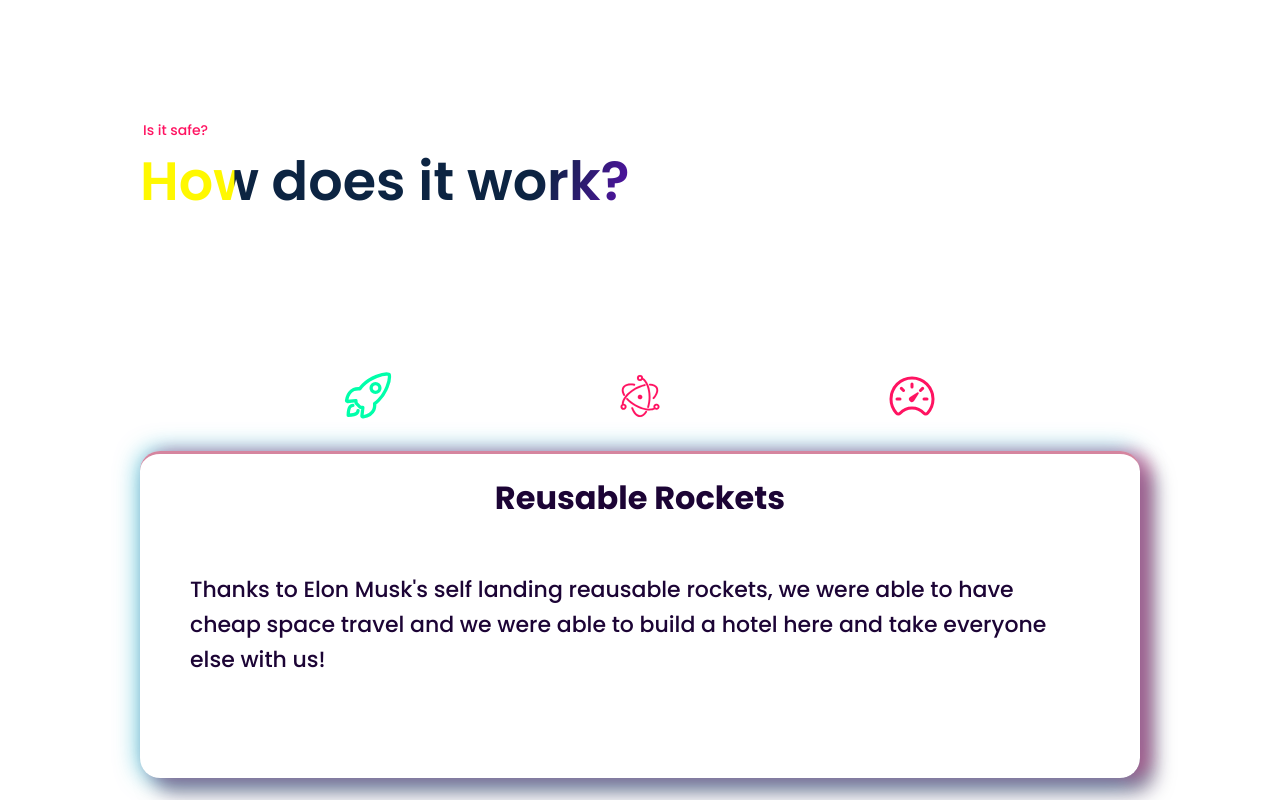
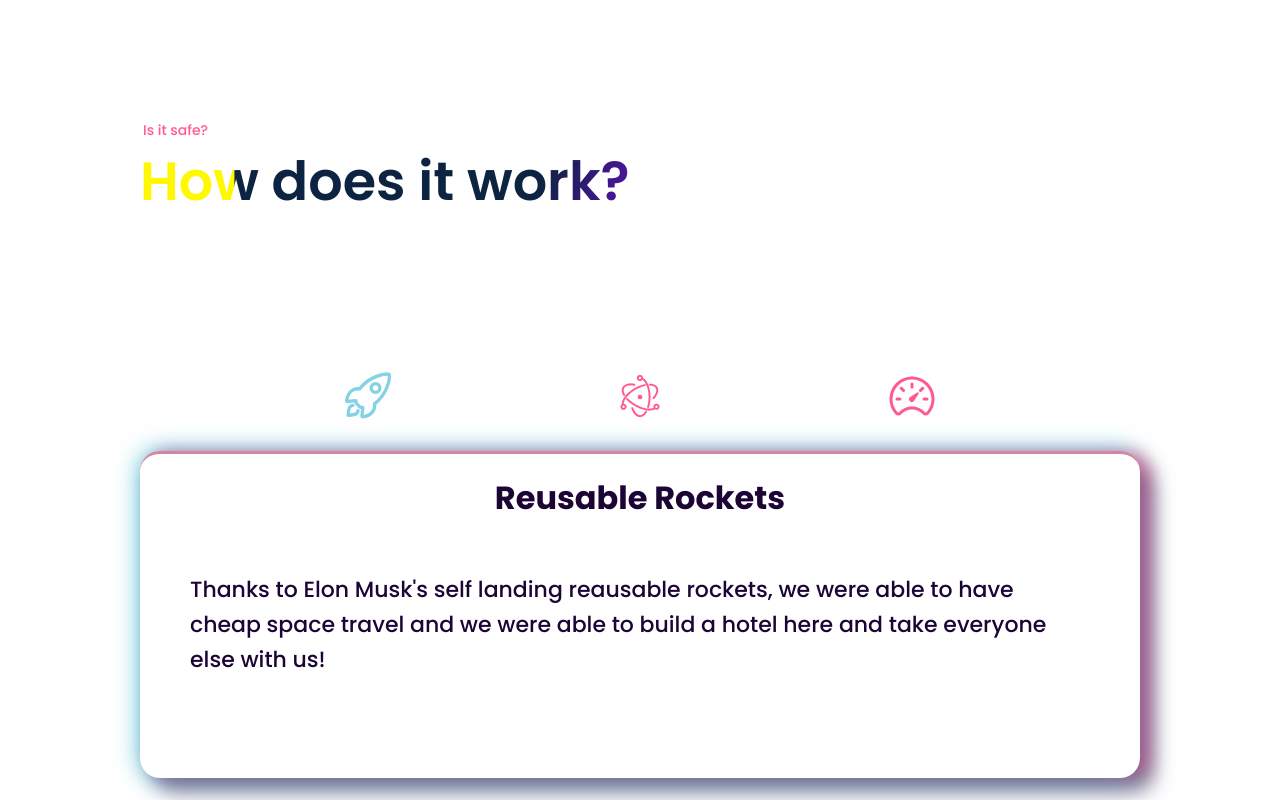
Before and after one commit to EnlightenedTop/OlimpusHotel, a plain HTML site: page index.html in a window 1280 px wide. Shown: the part 880-1680 px from the top of the page. Drawn offline with nearby package versions, Linux system fonts and the light colour scheme.

Commit message:
Add files via upload
again small design changes , i hope it looks more pleasing to the eye now , it sure does for me xo

```diff
--- a/style.css
+++ b/style.css
@@ -281,7 +281,7 @@ sticky nav ***************************************
   border: none;
   font-size: 4.8rem;
   margin-bottom: 2rem;
-  color: #ff1361;
+  color: rgba(255, 19, 97, 0.7);
   transition: all 0.3s;
   cursor: pointer;
   text-align: center;
@@ -289,10 +289,10 @@ sticky nav ***************************************
 .btn-features:hover,
 .btn-features:active {
   background-color: transparent;
-  color: #0fa;
+  color: rgba(10, 166, 201, 0.4);
 }
 .btn-active {
-  color: #0fa;
+  color: rgba(10, 166, 201, 0.5);
   transform: scale(1.1);
 }
 
@@ -300,7 +300,7 @@ sticky nav ***************************************
   text-align: left;
   font-size: 1.4rem;
   font-weight: 500;
-  color: #ff1361;
+  color: rgba(255, 19, 97, 0.7);
   margin-left: 0.3rem;
 }
 .heading-secondary {
@@ -316,7 +316,7 @@ sticky nav ***************************************
   margin: 0 auto;
   font-size: 2.4rem;
   font-weight: 600;
-  color: #111;
+  color: #29074d;
   padding: 2rem 5rem 10rem 5rem;
   max-width: 100%;
   height: auto;
```
